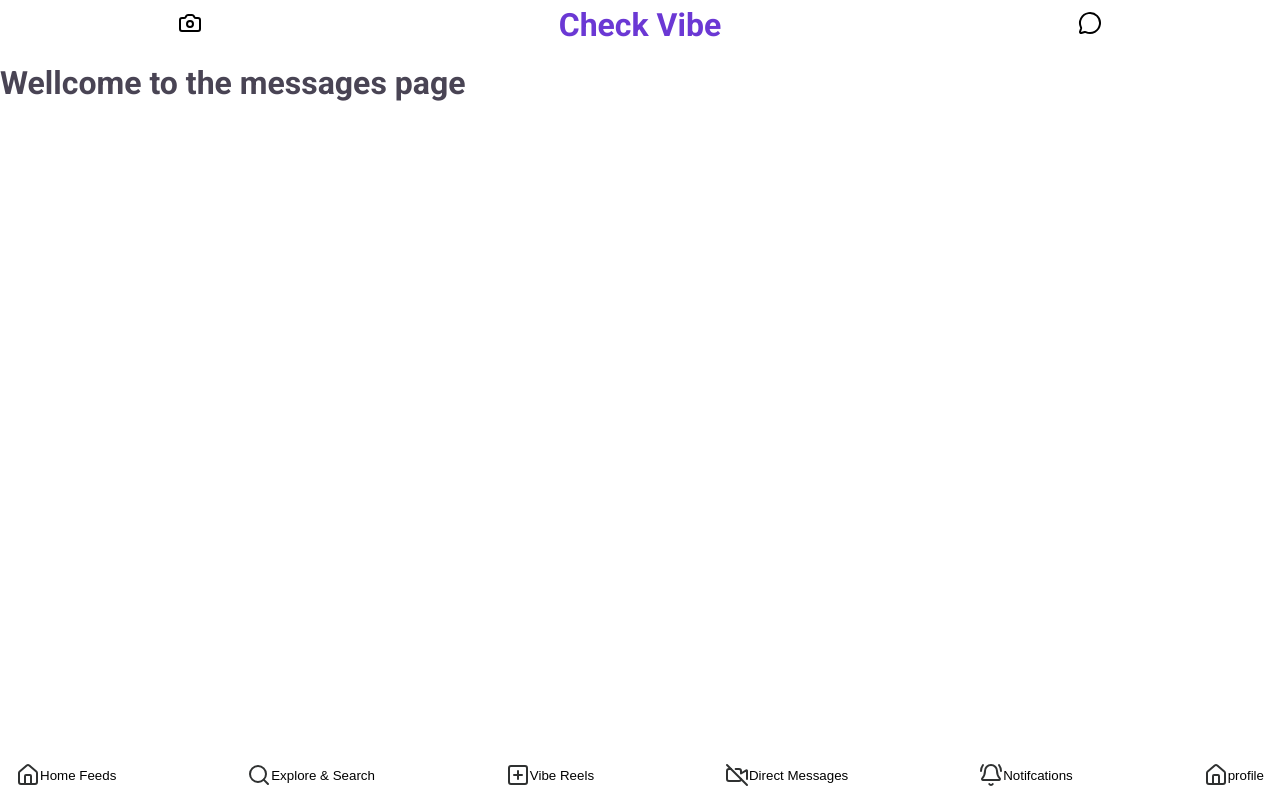
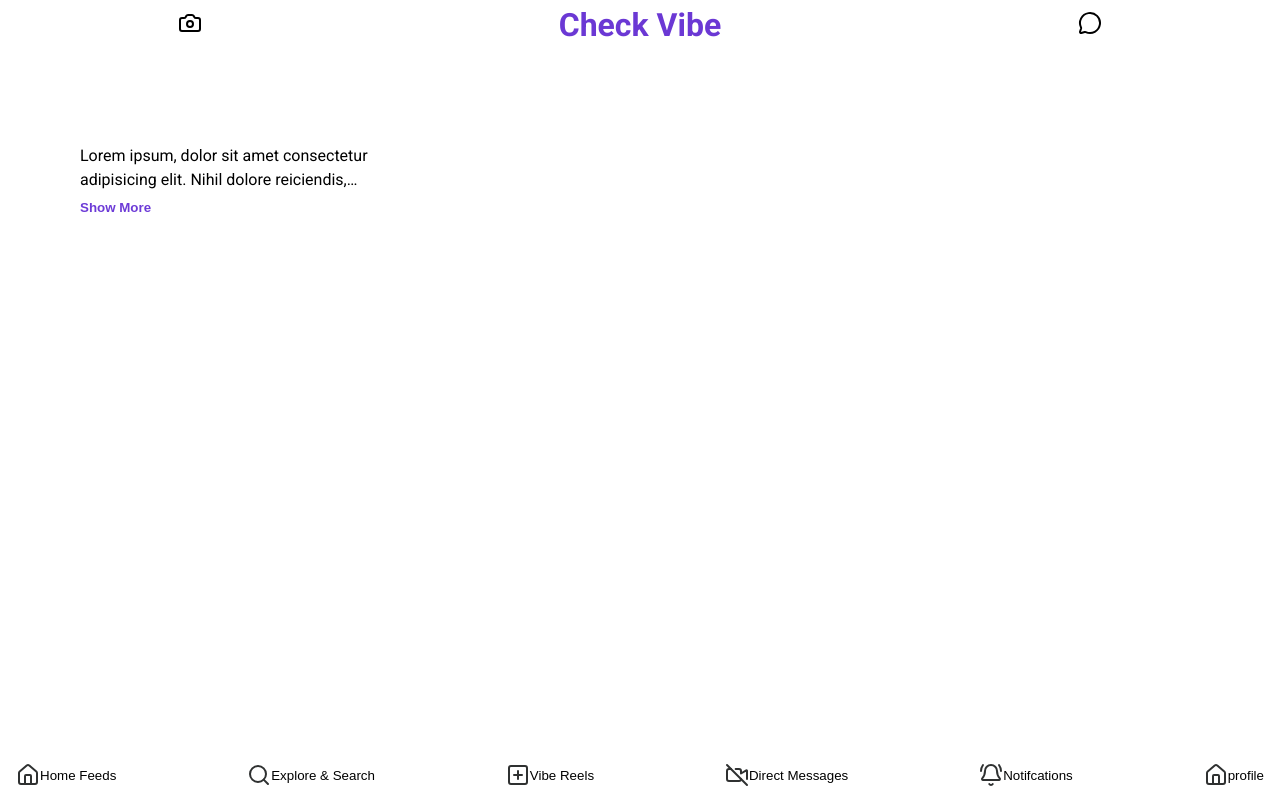
Before and after one commit to Wiz3Boudi/check_vibe, a React (Vite) app: page /messages in a window 1280 px wide. Built offline with nearby package versions, Linux system fonts and the light colour scheme.

Commit message:
working on sorise section

```diff
--- a/src/data/feeds.js
+++ b/src/data/feeds.js
@@ -12,7 +12,7 @@ export const initialStories = [
     id: 'story-doggo',
     username: 'doggo_lover',
     avatarUrl: 'https://lh3.googleusercontent.com/aida-public/AB6AXuBhzX06X_OdWuREuZzViNDXqA2J1ILJifeZQG90DFZvKm4xt0uC9TuW6eMkvTcGZD-vOk9nAZhhpRUSAnDMIF12DTDO6cVyTNZSYgHH13SDwtzH20N06fzLbJQ3Kdg_xLtta3Z4Ig5GMdz1tG42ROGjoybm3-7ipBqsyT-4PBjrNCKT-9U5Z4grclPebMOwgIZGCGqxaZCUgf1fWplUOsCH81M_l0Oi_rZcZHBQLDelYAINyaEk_HZIBQ',
-    hasUnseenStory: true,
+    hasUnseenStory: false,
     storyImage: 'https://lh3.googleusercontent.com/aida-public/AB6AXuBhzX06X_OdWuREuZzViNDXqA2J1ILJifeZQG90DFZvKm4xt0uC9TuW6eMkvTcGZD-vOk9nAZhhpRUSAnDMIF12DTDO6cVyTNZSYgHH13SDwtzH20N06fzLbJQ3Kdg_xLtta3Z4Ig5GMdz1tG42ROGjoybm3-7ipBqsyT-4PBjrNCKT-9U5Z4grclPebMOwgIZGCGqxaZCUgf1fWplUOsCH81M_l0Oi_rZcZHBQLDelYAINyaEk_HZIBQ',
     timestamp: '4h ago',
     caption: 'Pure joy running across the park! 🐾🎾'
@@ -39,7 +39,7 @@ export const initialStories = [
     id: 'story_alex',
     username: 'alex_p',
     avatarUrl: 'https://lh3.googleusercontent.com/aida-public/AB6AXuDP-dYsfyFGuescsIslrgm4scZk-ZVASZcelHaUIZnb2UuoZizJ321kqG_ErsmkCRd7jj8MNtJp0XEDA3paUZUyNGZPIwtiePdQ6Tg4S8fRHYW58dmQ-ayBLQXtYzsKpG1BD0i5qFrHMK-nNokGS5rB0FxOj4944JqT3ZGRrHFfu17qZew63Pg5oLMWapTxmur5aO0vsHZxmIMuZVVsCp_AQhUCHK7yiNoV3F7cDqjjc369IVva1pb24g',
-    hasUnseenStory: true,
+    hasUnseenStory: false,
     storyImage: 'https://lh3.googleusercontent.com/aida-public/AB6AXuDP-dYsfyFGuescsIslrgm4scZk-ZVASZcelHaUIZnb2UuoZizJ321kqG_ErsmkCRd7jj8MNtJp0XEDA3paUZUyNGZPIwtiePdQ6Tg4S8fRHYW58dmQ-ayBLQXtYzsKpG1BD0i5qFrHMK-nNokGS5rB0FxOj4944JqT3ZGRrHFfu17qZew63Pg5oLMWapTxmur5aO0vsHZxmIMuZVVsCp_AQhUCHK7yiNoV3F7cDqjjc369IVva1pb24g',
     timestamp: '2h ago',
     caption: 'Sunny morning coffee in the neighborhood ☕🌸'
@@ -48,7 +48,7 @@ export const initialStories = [
     id: 'storyAlex',
     username: 'alex_p',
     avatarUrl: 'https://lh3.googleusercontent.com/aida-public/AB6AXuDP-dYsfyFGuescsIslrgm4scZk-ZVASZcelHaUIZnb2UuoZizJ321kqG_ErsmkCRd7jj8MNtJp0XEDA3paUZUyNGZPIwtiePdQ6Tg4S8fRHYW58dmQ-ayBLQXtYzsKpG1BD0i5qFrHMK-nNokGS5rB0FxOj4944JqT3ZGRrHFfu17qZew63Pg5oLMWapTxmur5aO0vsHZxmIMuZVVsCp_AQhUCHK7yiNoV3F7cDqjjc369IVva1pb24g',
-    hasUnseenStory: true,
+    hasUnseenStory: false,
     storyImage: 'https://lh3.googleusercontent.com/aida-public/AB6AXuDP-dYsfyFGuescsIslrgm4scZk-ZVASZcelHaUIZnb2UuoZizJ321kqG_ErsmkCRd7jj8MNtJp0XEDA3paUZUyNGZPIwtiePdQ6Tg4S8fRHYW58dmQ-ayBLQXtYzsKpG1BD0i5qFrHMK-nNokGS5rB0FxOj4944JqT3ZGRrHFfu17qZew63Pg5oLMWapTxmur5aO0vsHZxmIMuZVVsCp_AQhUCHK7yiNoV3F7cDqjjc369IVva1pb24g',
     timestamp: '2h ago',
     caption: 'Sunny morning coffee in the neighborhood ☕🌸'
@@ -57,7 +57,7 @@ export const initialStories = [
     id: 'storyalex',
     username: 'alex_p',
     avatarUrl: 'https://lh3.googleusercontent.com/aida-public/AB6AXuDP-dYsfyFGuescsIslrgm4scZk-ZVASZcelHaUIZnb2UuoZizJ321kqG_ErsmkCRd7jj8MNtJp0XEDA3paUZUyNGZPIwtiePdQ6Tg4S8fRHYW58dmQ-ayBLQXtYzsKpG1BD0i5qFrHMK-nNokGS5rB0FxOj4944JqT3ZGRrHFfu17qZew63Pg5oLMWapTxmur5aO0vsHZxmIMuZVVsCp_AQhUCHK7yiNoV3F7cDqjjc369IVva1pb24g',
-    hasUnseenStory: true,
+    hasUnseenStory: false,
     storyImage: 'https://lh3.googleusercontent.com/aida-public/AB6AXuDP-dYsfyFGuescsIslrgm4scZk-ZVASZcelHaUIZnb2UuoZizJ321kqG_ErsmkCRd7jj8MNtJp0XEDA3paUZUyNGZPIwtiePdQ6Tg4S8fRHYW58dmQ-ayBLQXtYzsKpG1BD0i5qFrHMK-nNokGS5rB0FxOj4944JqT3ZGRrHFfu17qZew63Pg5oLMWapTxmur5aO0vsHZxmIMuZVVsCp_AQhUCHK7yiNoV3F7cDqjjc369IVva1pb24g',
     timestamp: '2h ago',
     caption: 'Sunny morning coffee in the neighborhood ☕🌸'
--- a/src/index.css
+++ b/src/index.css
@@ -130,8 +130,6 @@
 }
 body{
   font-family: 'Roboto';
-  color: var(--on-surface-variant);
-
 }
 button{
   border:none;
--- a/src/pages/Feeds.jsx
+++ b/src/pages/Feeds.jsx
@@ -1,25 +1,39 @@
 import styled from "styled-components"
 import { initialStories as StoriesDate, initialPosts as postsData } from "../data/feeds";
 import { Heart, MessageCircle, Send, Bookmark } from 'lucide-react';
-import { useState } from "react";
+import { useReducer, useState } from "react";
+import { updatePostsReducer } from "../reducer/feeds";
 
 
 export default function Feeds(){
 
+    const [initialPosts, dispatch] = useReducer(updatePostsReducer, postsData )
     const [initialStories, setInitialStories] = useState(StoriesDate);
-    const [initialPosts, setInitialPosts] = useState(postsData);
-    console.log(initialPosts)
+
+    function updatStoriesFunction(id){
+        setInitialStories(prev =>
+            prev.map(post =>
+                post.id === id
+                ? {...post, hasUnseenStory: true}
+                :post
+            )
+        )
+    }
 
     return(
         <Container>
             <Stories>
-                {initialStories?.map((story)=> {
+                {initialStories?.sort((a, b )=> {
+                    if(a.id === 'story-alex') return -1;
+                    if(b.id === 'story-alex') return 1;
+                    return a.hasUnseenStory - b.hasUnseenStory
+                }).map((story)=> {
                     return(
-                        <Story key={story.id}>
-                            <div>
+                        <Story key={story.id} onClick={()=>updatStoriesFunction(story.id)}>
+                            <div className={story.hasUnseenStory? 'hasSeen': ''}>
                                 <img src={story.avatarUrl} alt={story.id} />
                             </div>
-                            <h4>{ story.username}</h4>
+                            <h4>{ story.id === 'story-alex'? 'Your story': story.username}</h4>
                         </Story>
                     )
                 })}
@@ -41,11 +55,19 @@ export default function Feeds(){
                             <div className="detials">
                                 <div className="reactions">
                                     <div>
-                                        <button aria-label="like"> <Heart/> </button>
+                                        <button aria-label="like"
+                                             onClick={()=> dispatch({type: post.isLiked? 'decrease': 'increase', id: post.id})}
+                                        >
+                                            <Heart fill={post.isLiked? 'red': 'white'} color={post.isLiked? 'red': 'black'}/>
+                                        </button>
                                          <button aria-label="comment"> <MessageCircle/> </button>
                                          <button aria-label="send"> <Send/> </button>
                                     </div>
-                                    <button aria-label="bookmark"> <Bookmark/> </button>
+                                    <button aria-label="bookmark"
+                                        onClick={()=> dispatch({type: 'save', id:post.id})}
+                                    >
+                                        <Bookmark fill={post.isSaved? 'black': 'white'} color={post.isSaved ? 'black': 'black'}/>
+                                    </button>
                                 </div>
                                 <h3 className="liksCounts"> {post.likesCount.toLocaleString()} Likes  </h3>
                                 <div className="caption">
@@ -108,6 +130,9 @@ const Story = styled.div`
         align-item: center;
         justify-content: center;
     }
+    .hasSeen{
+        border-color:gray;
+    }
     img{
         width: 60px;
         height:60px;
@@ -168,14 +193,14 @@ const Post = styled.div`
         }
     }
     .caption{
-    //     width-width: 60px;
-    //     white-space: nowrap;
-    //     overflow:hidden;
-    //     text-overflow: ellipsis;
-    //     margin:0;
-    //     text-align: center;
+        display: -webkit-box;
+        -webkit-line-clamp: 2;
+        -webkit-box-orient: vertical;
+        overflow: hidden;
+        margin: 0;
+        line-height: 1.4;
         span:first-child{
-            color:var(--on-surface);
+            color:black;
             font-size:1.2rem;
             margin-right: 5px;
         }
--- a/src/pages/Messages.jsx
+++ b/src/pages/Messages.jsx
@@ -1,5 +1,52 @@
-export default function Messages(){
-    return(
-        <h1>Wellcome to the messages page</h1>
-    )
+import React, { useState } from 'react';
+import styled from 'styled-components';
+
+export default function ExpandableText({ text }) {
+  const [isExpanded, setIsExpanded] = useState(false);
+
+  return (
+    <TextWrapper>
+      <Paragraph $isExpanded={isExpanded}>
+        Lorem ipsum, dolor sit amet consectetur adipisicing elit. Nihil dolore reiciendis, dolorem nisi deleniti natus possimus laboriosam, quos saepe enim deserunt optio distinctio neque beatae magni nemo, temporibus obcaecati perferendis!
+      </Paragraph>
+      <ToggleButton onClick={() => setIsExpanded((prev) => !prev)}>
+        {isExpanded ? 'Show Less' : 'Show More'}
+      </ToggleButton>
+    </TextWrapper>
+  );
 }
+
+const TextWrapper = styled.div`
+  padding:5rem;
+  max-width: 300px;
+`;
+
+const Paragraph = styled.p`
+  margin: 0;
+  font-size: 1rem;
+  line-height: 1.5;
+
+  /* Standard multi-line truncation when collapsed */
+  ${(props) =>
+    !props.$isExpanded &&
+    `
+    display: -webkit-box;
+    -webkit-line-clamp: 2; /* Number of lines to show before ... */
+    -webkit-box-orient: vertical;
+    overflow: hidden;
+  `}
+`;
+
+const ToggleButton = styled.button`
+  background: none;
+  border: none;
+  color: #6d3bd7;
+  font-weight: bold;
+  cursor: pointer;
+  padding: 4px 0;
+  margin-top: 4px;
+
+  &:hover {
+    text-decoration: underline;
+  }
+`;
--- a/src/pages/Onboarding.jsx
+++ b/src/pages/Onboarding.jsx
@@ -99,7 +99,7 @@ const Content = styled.div`
         max-width: 80%;
         font-size: 1.1rem;
         word-spacing: 2px;
-        color: var(--secondary,#2f3131);
+        color: #595c5c;
         @media(min-width:768px){
             max-width:50%;
         }
--- /dev/null
+++ b/src/reducer/feeds.js
@@ -0,0 +1,24 @@
+export const  updatePostsReducer = function (state, action){
+    switch(action.type){
+        case "decrease":
+            return state.map((post)=>{
+                return post.id === action.id
+                    ? {...post, likesCount: Number(post.likesCount || 0) -1, isLiked: false}
+                    : post
+            });
+        case "increase":
+            return state.map((post)=>{
+                return post.id === action.id
+                    ? {...post, likesCount: Number(post.likesCount || 0) +1, isLiked: true }
+                    : post
+            });
+        case 'save':
+            return state.map(post =>
+                post.id === action.id
+                ? {...post, isSaved: !post.isSaved}
+                : post
+            );
+        default:
+            return state;
+    }
+}
```
